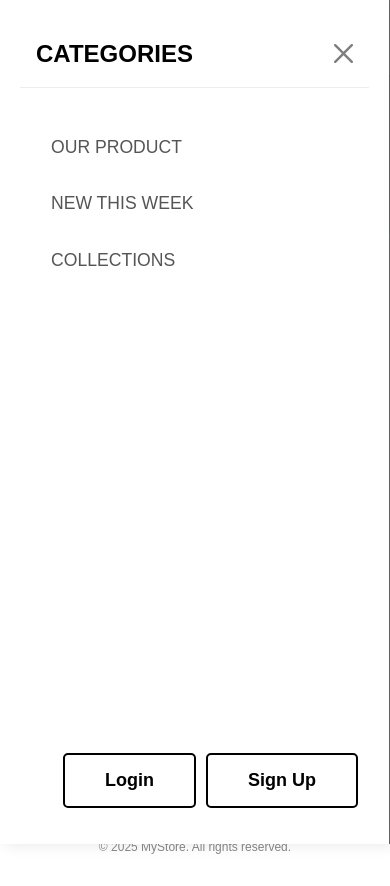
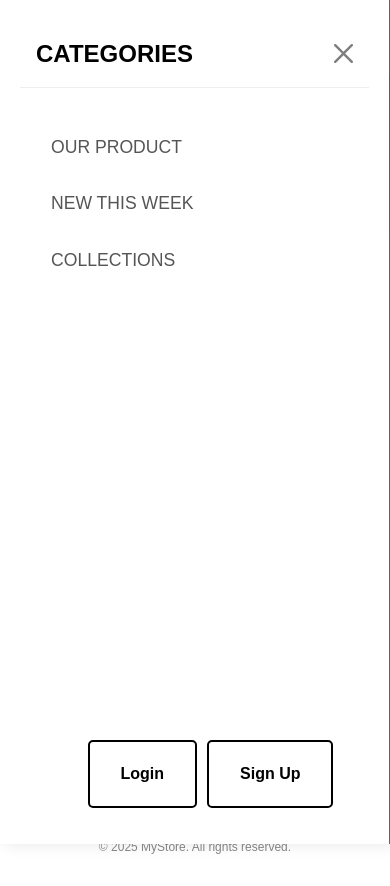
Before and after one commit to omargaamal/Final-Project, a plain HTML site: page products/Product.html in a window 390 px wide. Both pictures are taken after a click on the button "Toggle navigation". Drawn offline with Linux system fonts and the light colour scheme.

Commit message:
first commit

```diff
--- a/My-Orders/css/style.css
+++ b/My-Orders/css/style.css
@@ -411,3 +411,21 @@ body {
         padding: 12px 40px;
     }
 }
+@media (max-width: 320px) , (max-width: 480px) {
+    .form-register{
+        list-style: none;
+        display: flex;
+        justify-content: center;
+        gap: 10px;
+    }
+    .btn-dark-outline {
+        color: #000;
+        background-color: transparent;
+        border: 2px solid #000;
+        border-radius: 5px;
+        font-weight: 600;
+        transition: all 0.3s ease;
+        font-size: 16px;
+    padding: 20px 31px
+    }
+}
--- a/Sign Up/css/style.css
+++ b/Sign Up/css/style.css
@@ -417,18 +417,7 @@ body {
 }
 
 @media (max-width: 767px) {
-    .section-title {
-        font-size: 35.2px;
-    }
-    .section-subtitle {
-        font-size: 28.8px;
-    }
-    .section-subheading {
-        font-size: 19.2px;
-    }
-    .product-card-small img {
-        height: 250px;
-    }
+
     .footer .row {
         flex-direction: column;
         align-items: center;
@@ -462,3 +451,21 @@ body {
         }
 
 }
+@media (max-width: 320px) , (max-width: 480px) {
+    .form-register{
+        list-style: none;
+        display: flex;
+        justify-content: center;
+        gap: 10px;
+    }
+    .btn-dark-outline {
+        color: #000;
+        background-color: transparent;
+        border: 2px solid #000;
+        border-radius: 5px;
+        font-weight: 600;
+        transition: all 0.3s ease;
+        font-size: 16px;
+    padding: 20px 31px
+    }
+}
--- a/cart/css/style.css
+++ b/cart/css/style.css
@@ -420,18 +420,7 @@ body {
 }
 
 @media (max-width: 767px) {
-    .section-title {
-        font-size: 35.2px;
-    }
-    .section-subtitle {
-        font-size: 28.8px;
-    }
-    .section-subheading {
-        font-size: 19.2px;
-    }
-    .product-card-small img {
-        height: 250px;
-    }
+
     .footer .row {
         flex-direction: column;
         align-items: center;
@@ -465,3 +454,21 @@ body {
     }
 
 }
+@media (max-width: 320px) , (max-width: 480px) {
+    .form-register{
+        list-style: none;
+        display: flex;
+        justify-content: center;
+        gap: 10px;
+    }
+    .btn-dark-outline {
+        color: #000;
+        background-color: transparent;
+        border: 2px solid #000;
+        border-radius: 5px;
+        font-weight: 600;
+        transition: all 0.3s ease;
+        font-size: 16px;
+    padding: 20px 31px
+    }
+}
--- a/css/style.css
+++ b/css/style.css
@@ -463,3 +463,21 @@ body {
     }
 
 }
+@media (max-width: 320px) , (max-width: 480px) {
+    .form-register{
+        list-style: none;
+        display: flex;
+        justify-content: center;
+        gap: 10px;
+    }
+    .btn-dark-outline {
+        color: #000;
+        background-color: transparent;
+        border: 2px solid #000;
+        border-radius: 5px;
+        font-weight: 600;
+        transition: all 0.3s ease;
+        font-size: 16px;
+    padding: 20px 31px
+    }
+}
--- a/login/css/style.css
+++ b/login/css/style.css
@@ -447,3 +447,21 @@ body {
         padding: 12px 40px;
     }
 }
+@media (max-width: 320px) , (max-width: 480px) {
+    .form-register{
+        list-style: none;
+        display: flex;
+        justify-content: center;
+        gap: 10px;
+    }
+    .btn-dark-outline {
+        color: #000;
+        background-color: transparent;
+        border: 2px solid #000;
+        border-radius: 5px;
+        font-weight: 600;
+        transition: all 0.3s ease;
+        font-size: 16px;
+    padding: 20px 31px
+    }
+}
--- a/order-confirmation/css/style.css
+++ b/order-confirmation/css/style.css
@@ -394,18 +394,7 @@ main {
 }
 
 @media (max-width: 767px) {
-    .section-title {
-        font-size: 35.2px;
-    }
-    .section-subtitle {
-        font-size: 28.8px;
-    }
-    .section-subheading {
-        font-size: 19.2px;
-    }
-    .product-card-small img {
-        height: 250px;
-    }
+
     .footer .row {
         flex-direction: column;
         align-items: center;
@@ -439,3 +428,21 @@ main {
     }
 
 }
+@media (max-width: 320px) , (max-width: 480px) {
+    .form-register{
+        list-style: none;
+        display: flex;
+        justify-content: center;
+        gap: 10px;
+    }
+    .btn-dark-outline {
+        color: #000;
+        background-color: transparent;
+        border: 2px solid #000;
+        border-radius: 5px;
+        font-weight: 600;
+        transition: all 0.3s ease;
+        font-size: 16px;
+    padding: 20px 31px
+    }
+}
--- a/products/css/style.css
+++ b/products/css/style.css
@@ -216,41 +216,6 @@ body {
     display: flex;
     justify-content: center;
 }
-
-.section-title {
-    font-size: 56px;
-    font-weight: 700;
-    color: #000;
-    line-height: 1.1;
-    margin-bottom: 0px;
-}
-
-.section-subtitle {
-    font-size: 32px;
-    font-weight: 600;
-    color: #000;
-    line-height: 1.2;
-}
-
-.section-subheading {
-    font-size: 24px;
-    font-weight: 600;
-    color: #000;
-    text-transform: uppercase;
-    letter-spacing: 1px;
-}
-
-.new-collection-section {
-    background-color: #ffffff;
-    padding-top: 50px;
-    padding-bottom: 50px;
-}
-
-.new-collection-section img {
-    border-radius: 8px;
-    box-shadow: 0px 5px 15px rgba(0,0,0,0.1);
-}
-
 .btn-dark-outline {
     color: #000;
     background-color: transparent;
@@ -475,3 +440,21 @@ body {
     }
 
 }
+@media (max-width: 320px) , (max-width: 480px) {
+    .form-register{
+        list-style: none;
+        display: flex;
+        justify-content: center;
+        gap: 10px;
+    }
+    .btn-dark-outline {
+        color: #000;
+        background-color: transparent;
+        border: 2px solid #000;
+        border-radius: 5px;
+        font-weight: 600;
+        transition: all 0.3s ease;
+        font-size: 16px;
+    padding: 20px 31px
+    }
+}
```
